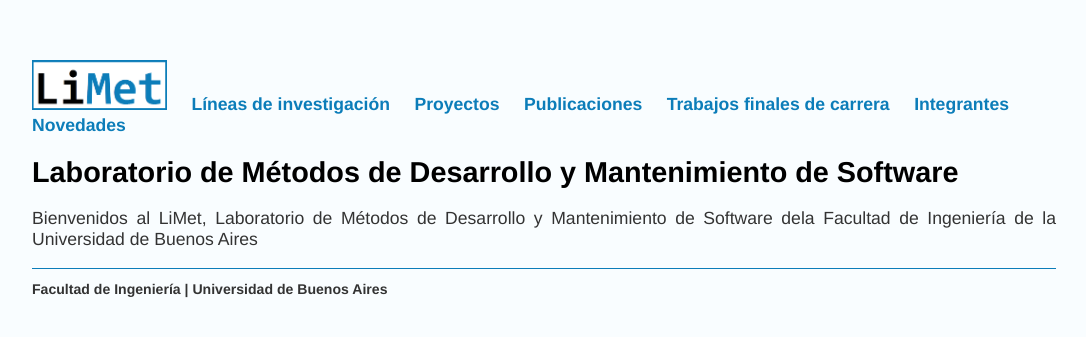
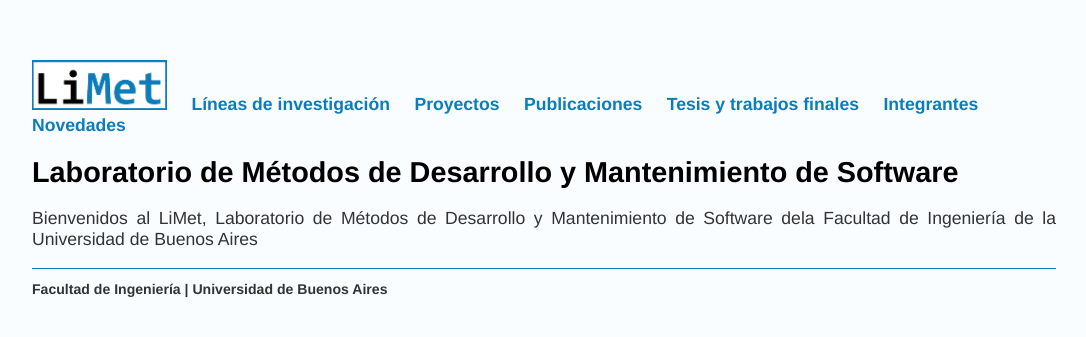
Before and after one commit to limetfiuba/limetfiuba.github.io, a Jekyll site: the page built from index.html, in a window 1280 px wide. Shown: the top 337 px of the page, without its empty margins (96-1182 px from the left). Built offline with Jekyll 4.4.1, drawn with Linux system fonts in a browser that asks for light colours.

Commit message:
Update default.html

```diff
--- a/_layouts/default.html
+++ b/_layouts/default.html
@@ -14,7 +14,7 @@
                     <li><a href="/lineas">Líneas de investigación</a></li>
                     <li><a href="/proyectos">Proyectos</a></li>
                     <li><a href="/publicaciones">Publicaciones</a></li>
-                    <li><a href="/trabajos">Trabajos finales de carrera</a></li>
+                    <li><a href="/trabajos">Tesis y trabajos finales</a></li>
                     <li><a href="/integrantes">Integrantes</a></li>
                     <li><a href="/novedades">Novedades</a></li>
                 </ul>
```
